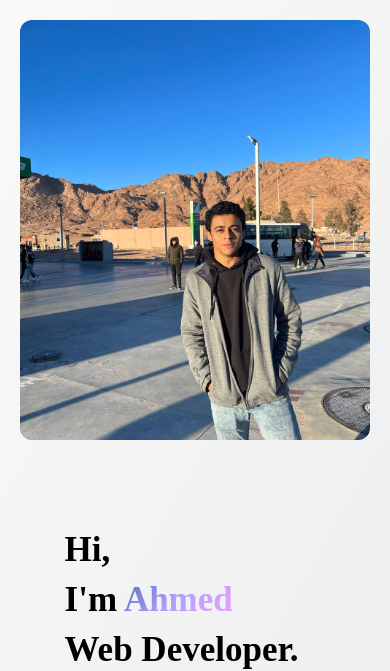
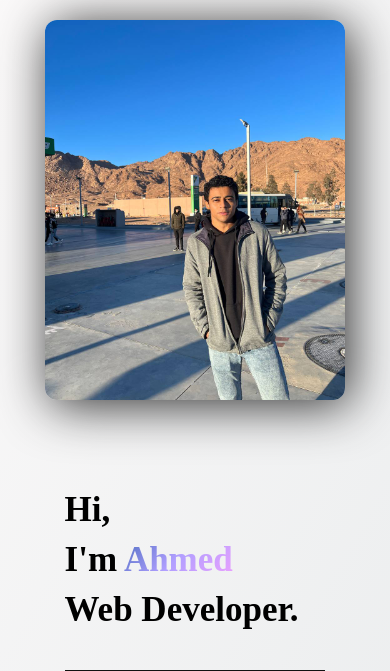
Before and after one commit to devAhmedMustafa/Ahmed-s, a Django app: page / in a window 390 px wide. Shown: the part 222-893 px from the top of the page. Run offline with Django 4.2, Linux system fonts and the light colour scheme; some libraries are stand-ins or nearby versions.

Commit message:
media phone background

```diff
--- a/static/stylesheets/home.css
+++ b/static/stylesheets/home.css
@@ -173,11 +173,11 @@ button:is(:hover, :focus)::after {
     }
 
     .blob{
-        width: 350px;
-        height: 420px;
+        width: 300px;
+        height: 380px;
         border-radius: 12px;
         margin: auto;
-        box-shadow: none;
+        box-shadow: 5px 5px 50px rgb(43, 43, 43);
     }
 
     .my_social_media img{
--- a/static/stylesheets/main.css
+++ b/static/stylesheets/main.css
@@ -52,7 +52,7 @@ body{
 @keyframes out-scaling {
 
     from{border-bottom: 2px solid #ECA1FE; font-size: 22px;}
-    to{border-bottom: none; font-size: 18px;}
+    to{border-bottom: none; font-size: var(--list_a);}
 
 }
 
```
Also changed, not shown: 2 other files.
